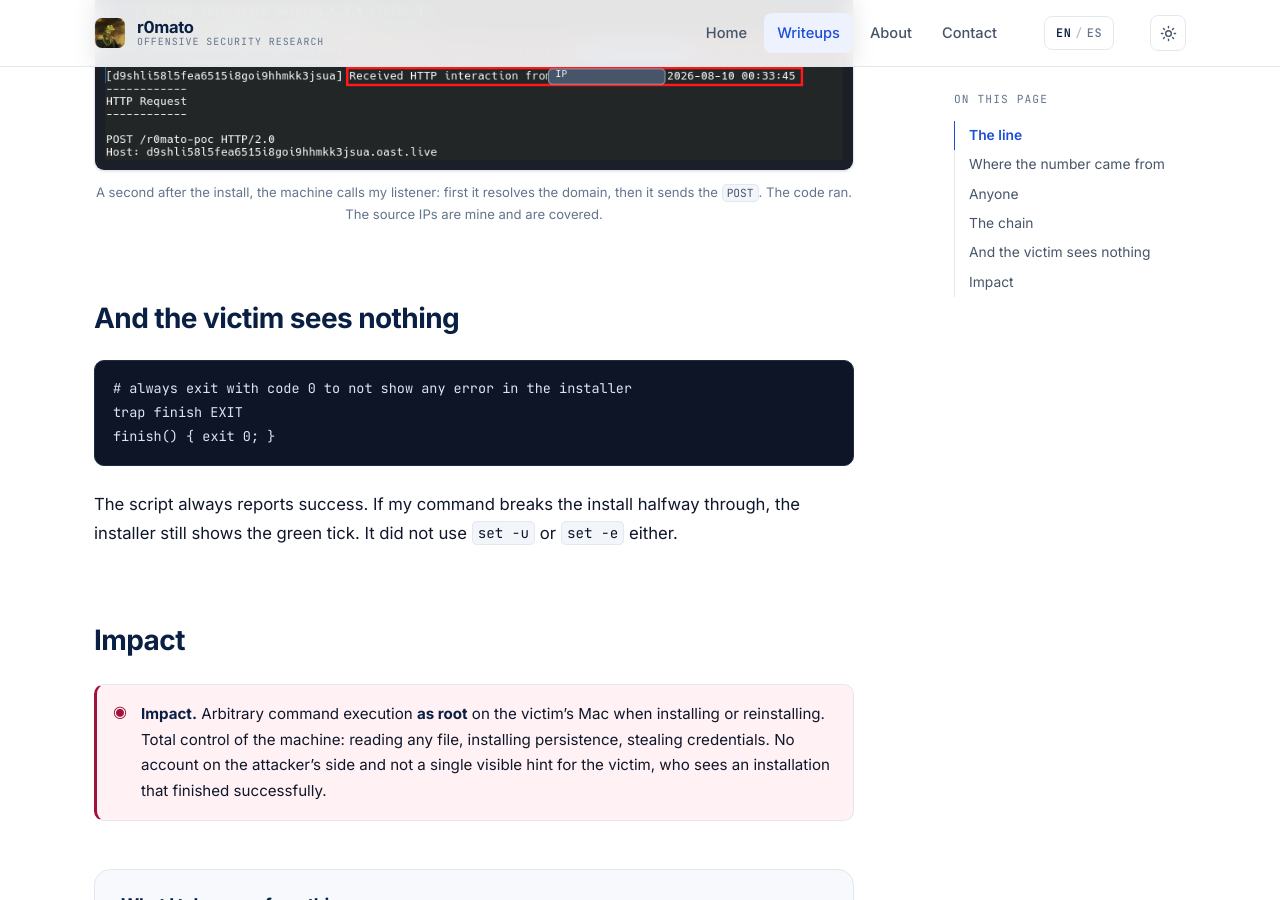
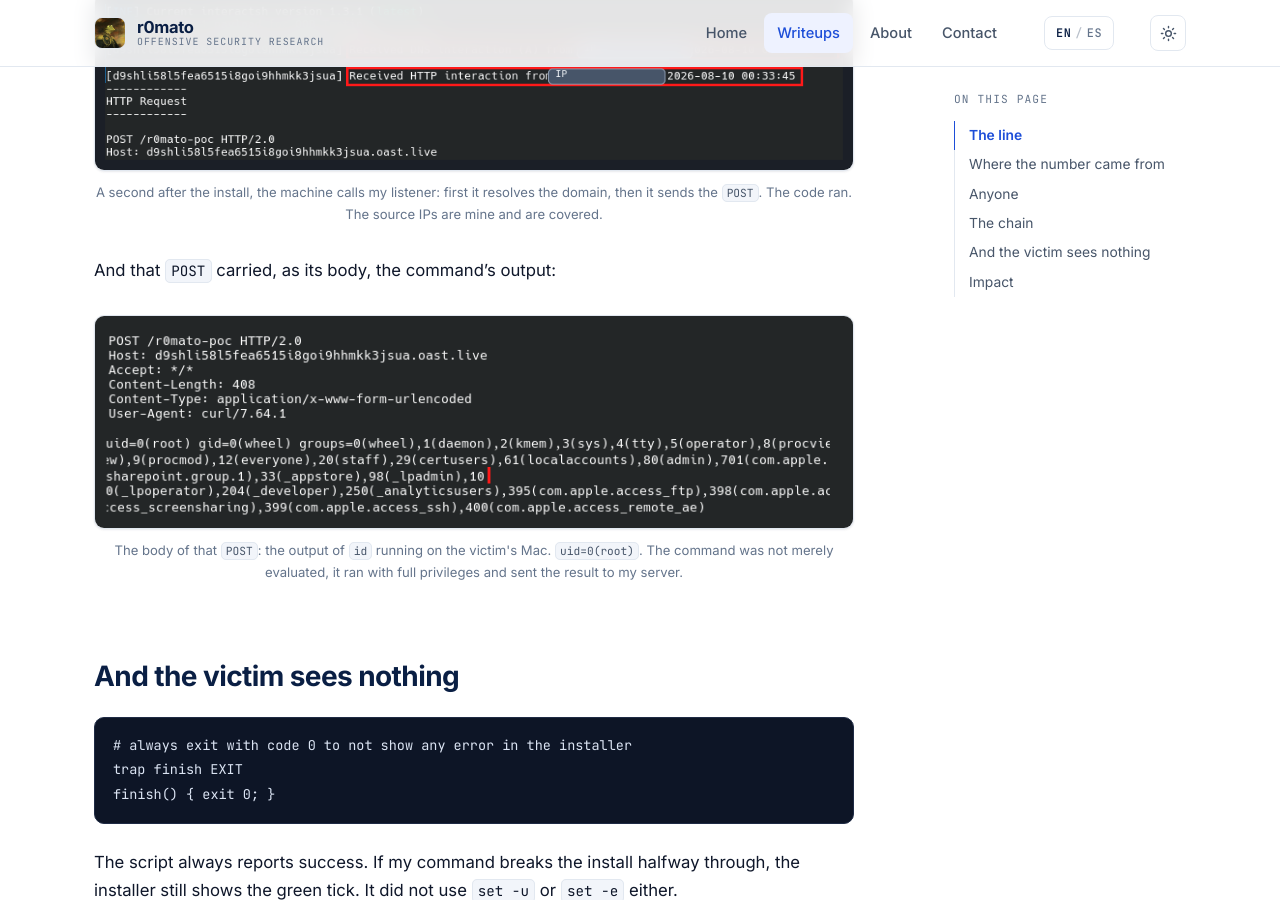
Before and after one commit to r0mato/r0mato.github.io, a Jekyll site: the page built from _posts/2026-08-10-macos-installer-arithmetic-rce-en.md, in a window 1280 px wide and 900 px high, scrolled down 3877 px. Built offline with Jekyll 4.4.1, drawn with Linux system fonts in a browser that asks for light colours.

Commit message:
instalador de macOS: la captura que faltaba, el comando ejecutandose como root
Las tres que tenia probaban el camino pero no el final: el payload guardado en el
servidor, el bash intentando evaluarlo, y el oyente recibiendo una llamada. Lo que
no se veia era QUE mandaba esa llamada.

Esta es el cuerpo de ese POST: la salida de `id` corriendo en el Mac de la victima.
`uid=0(root) gid=0(wheel)`. Encaja justo detras de la del oyente, que corta en la
cabecera `Host:` y ahora continua con el cuerpo.

Origen `04-m4.png`, 1950 px por linea. Se monta en tres piezas porque tienen anchos
muy distintos: la cabecera HTTP cabe entera a 440 px y no se toca; las dos lineas de
la salida se envuelven por separado al ancho de la columna. Resultado 784x219, legible
a tamano real.

Sin censura, y comprobado: en este recorte no hay dominios del fabricante, ni nombre
de usuario, ni IP --la IP de origen sale en la captura del oyente y alli ya va tapada.
Los 23 grupos son los estandar de macOS, revisados uno a uno.

Dos detalles de recorte que costaron un par de intentos: el borde rojo del recuadro
de la captura esta en x=18..23 y hay una linea azul en x=25, asi que las lineas de la
salida se recortan desde x=27, no desde el borde.

Co-Authored-By: Claude Opus 5 <noreply@anthropic.com>

````diff
--- a/_posts/2026-08-10-macos-installer-arithmetic-rce-en.md
+++ b/_posts/2026-08-10-macos-installer-arithmetic-rce-en.md
@@ -136,6 +136,14 @@ is sharing the identifier.
   <figcaption>A second after the install, the machine calls my listener: first it resolves the domain, then it sends the <code>POST</code>. The code ran. The source IPs are mine and are covered.</figcaption>
 </figure>
 
+And that `POST` carried, as its body, the command's output:
+
+<figure>
+  <img src="{{ '/assets/img/writeups/rce-instalador-macos/04-id-root-en-el-oyente.png' | relative_url }}"
+       alt="Body of the request received by the listener: the HTTP headers and, below them, the output of id with uid=0(root) gid=0(wheel) and the macOS group list">
+  <figcaption>The body of that <code>POST</code>: the output of <code>id</code> running on the victim's Mac. <code>uid=0(root)</code>. The command was not merely evaluated, it ran with full privileges and sent the result to my server.</figcaption>
+</figure>
+
 ## And the victim sees nothing
 
 ```bash
````
Also changed, not shown: _posts/2026-08-10-rce-root-instalador-macos-aritmetica-bash.md (+8 -0 lines), assets/img/writeups/rce-instalador-macos/04-id-root-en-el-oyente.png (added).
